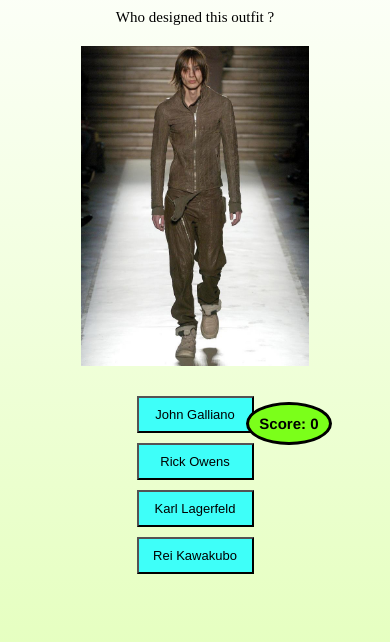
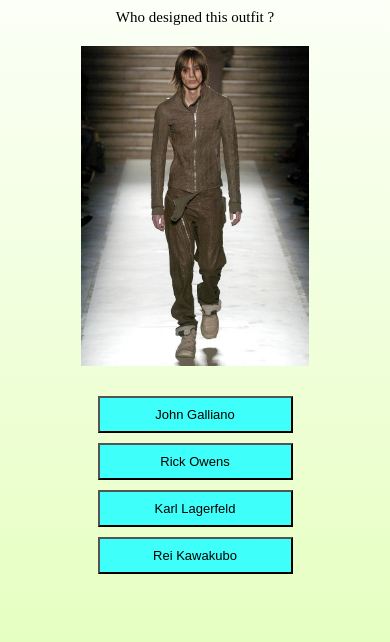
Before and after one commit to francisco-trautmann/guessthedesigner, a plain HTML site: page game.html in a window 390 px wide. Shown: the part 98-740 px from the top of the page. Drawn offline with Linux system fonts and the light colour scheme.

Commit message:
Add files via upload

```diff
--- a/game.css
+++ b/game.css
@@ -194,14 +194,21 @@ h3{
         font-size: 60px;
     }
 
+    .answer-btn{
+        width: 50%;
+    }
+
+    #answers-container{
+        margin-bottom: 50px;
+    }
+
 
     .play{
         font-size: 100px;
     }
 
     #score-container{
-        font-size: 15px;
-        padding: 10px;
+        display: none;
     }
 
     #quiz-image{
```
